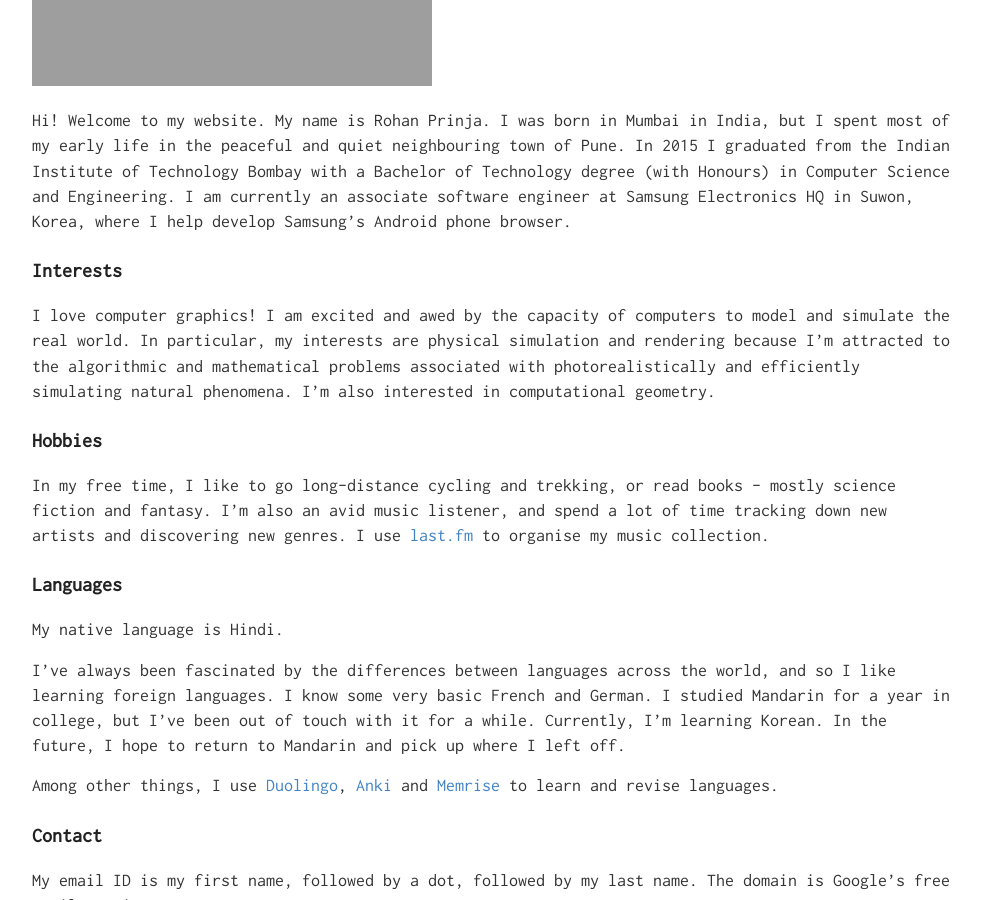
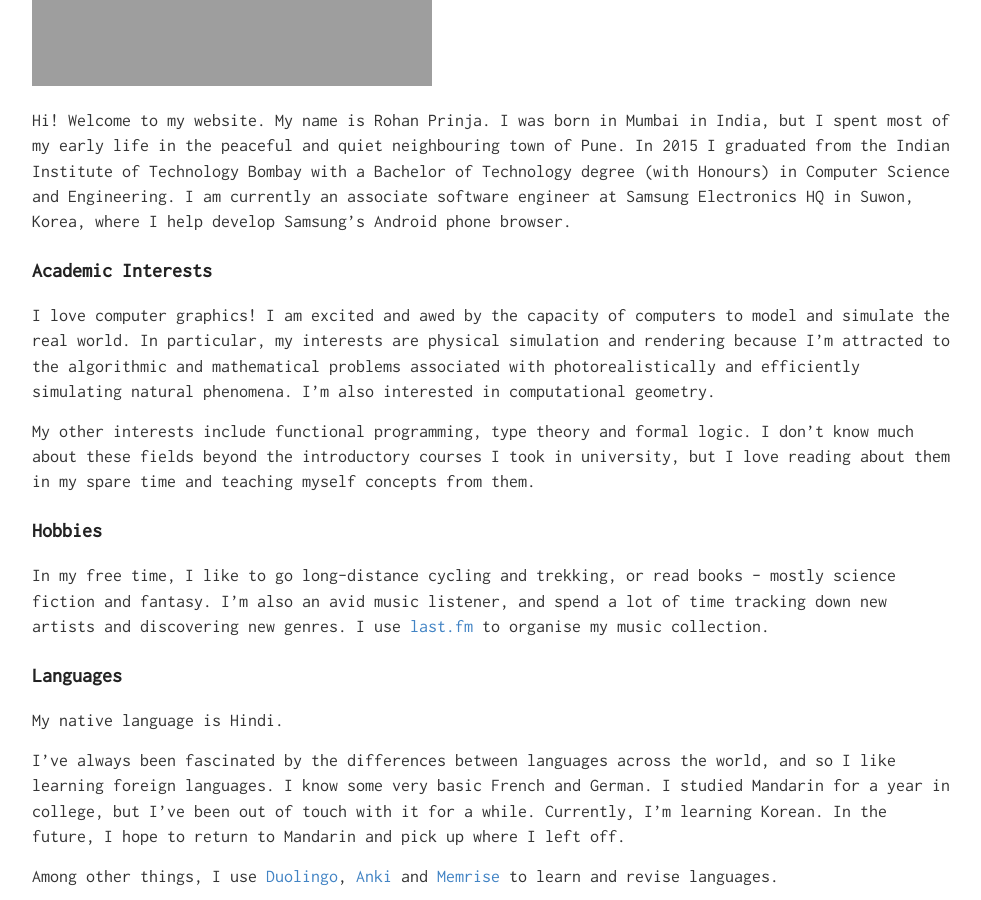
Before and after one commit to ajnirp/ajnirp.github.io, a Jekyll site: the page built from about.md, in a window 1280 px wide and 900 px high, scrolled down 441 px. Shown: the whole window, without its empty margins (148-1129 px from the left). Built offline with Jekyll 4.4.1, drawn with Linux system fonts in a browser that asks for light colours; Markdown is read by kramdown in place of the engine named in the settings.

Commit message:
add func prog in about

```diff
--- a/about.md
+++ b/about.md
@@ -9,9 +9,11 @@ published: true
 
 Hi! Welcome to my website. My name is Rohan Prinja. I was born in Mumbai in India, but I spent most of my early life in the peaceful and quiet neighbouring town of Pune. In 2015 I graduated from the Indian Institute of Technology Bombay with a Bachelor of Technology degree (with Honours) in Computer Science and Engineering. I am currently an associate software engineer at Samsung Electronics HQ in Suwon, Korea, where I help develop Samsung's Android phone browser.
 
-###Interests
+###Academic Interests
 
 I love computer graphics! I am excited and awed by the capacity of computers to model and simulate the real world. In particular, my interests are physical simulation and rendering because I'm attracted to the algorithmic and mathematical problems associated with photorealistically and efficiently simulating natural phenomena. I'm also interested in computational geometry.
+
+My other interests include functional programming, type theory and formal logic. I don't know much about these fields beyond the introductory courses I took in university, but I love reading about them in my spare time and teaching myself concepts from them.
 
 ###Hobbies
 
```
